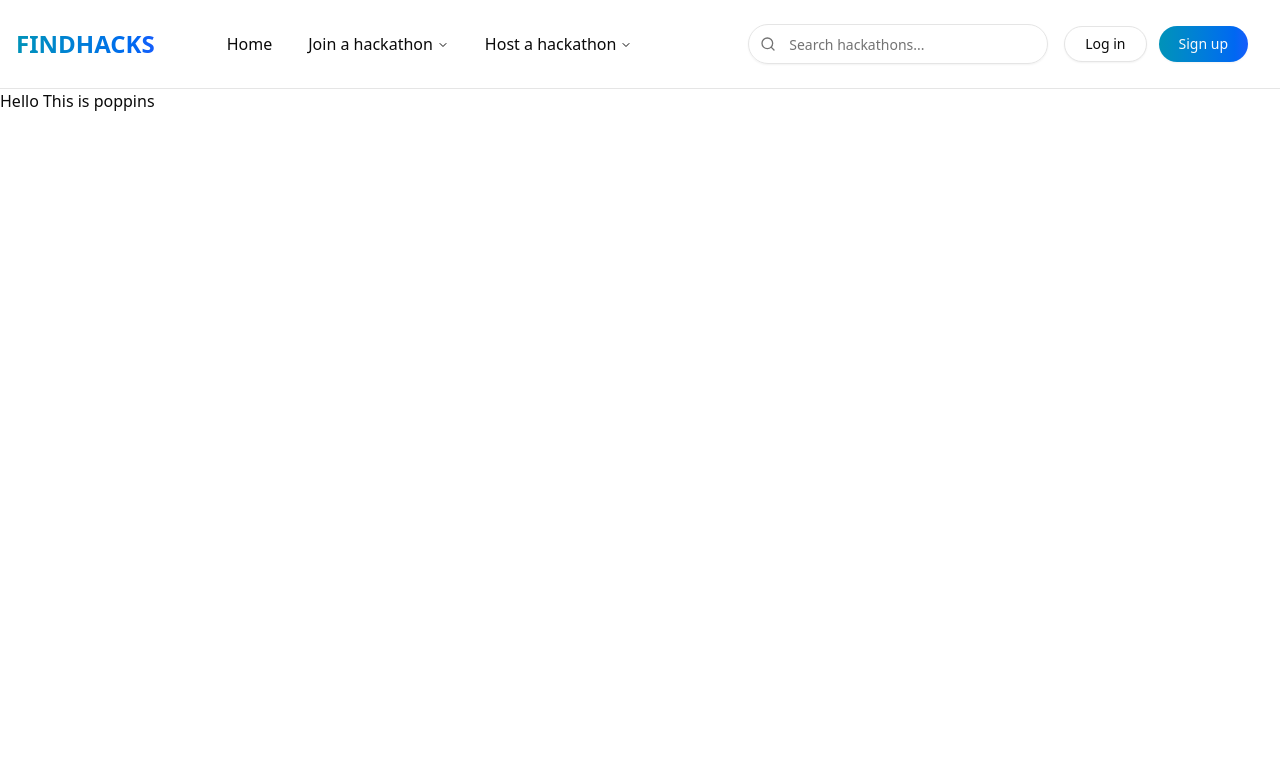
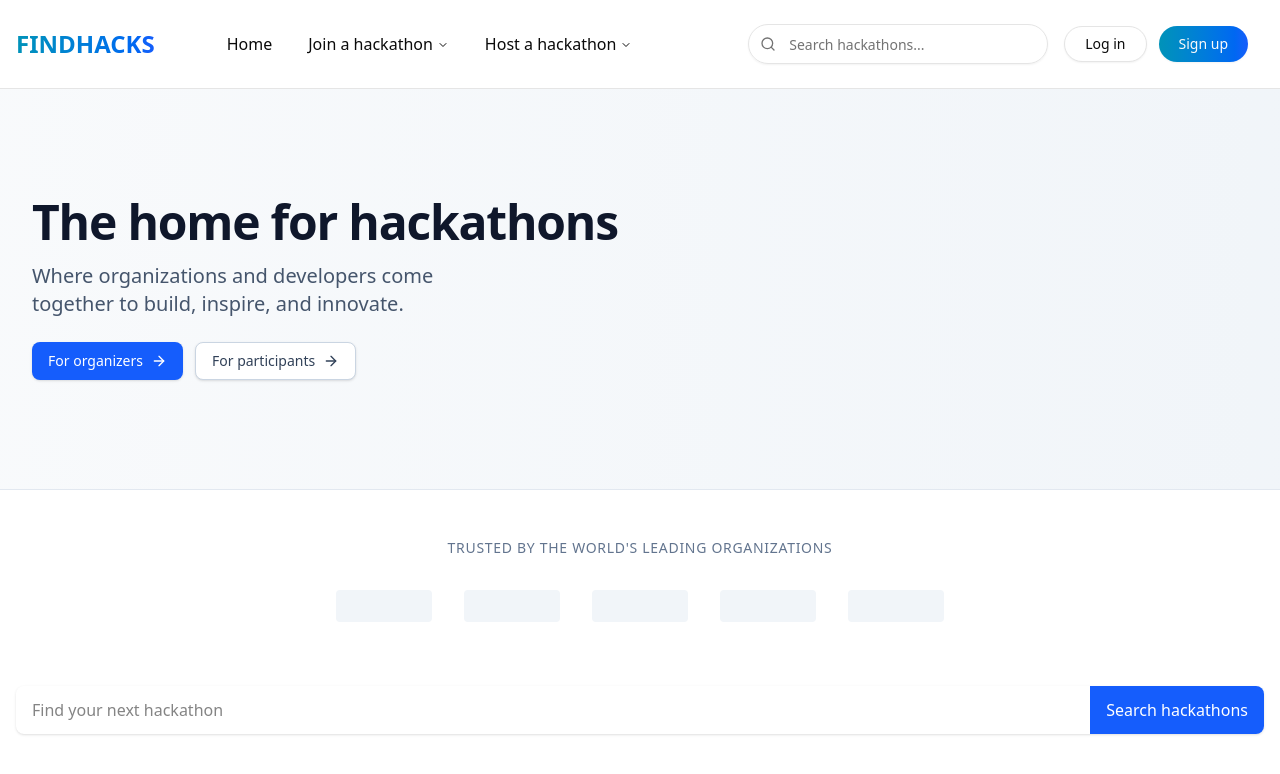
Before and after one commit to dhanush-ts/FH, a Next.js app: page / in a window 1280 px wide. Shown: the top 774 px of the page. Built offline with nearby package versions, Linux system fonts and the light colour scheme.

Commit message:
added banner page

```diff
--- a/app/globals.css
+++ b/app/globals.css
@@ -198,3 +198,16 @@
     @apply bg-background text-foreground;
   }
 }
+
+@keyframes lottie-bottom-grow {
+  0% {
+    transform: translateY(100%) scale(0.5);
+  }
+  100% {
+    transform: translateY(0) scale(1);
+  }
+}
+
+.animate-lottie-bottom-grow {
+  animation: lottie-bottom-grow 2s ease-in-out forwards;
+}
--- a/app/page.js
+++ b/app/page.js
@@ -1,10 +1,45 @@
-import { Button } from "@/components/ui/button";
+import Banner from "@/components/hero/Banner";
+
 
 export default function Home() {
   return (
-    <div className="">
-      Hello
-      This is poppins
-    </div>
-  );
+    <main>
+      <Banner />
+
+      {/* Rest of the page content would go here */}
+      <div className="container mx-auto px-4 py-12">
+        <div className="text-center mb-12">
+          <p className="text-sm font-medium text-slate-500 uppercase tracking-wider">
+            TRUSTED BY THE WORLD'S LEADING ORGANIZATIONS
+          </p>
+          <div className="mt-8 flex flex-wrap justify-center gap-8 items-center">
+            {/* Placeholder for company logos */}
+            <div className="h-8 w-24 bg-slate-100 rounded"></div>
+            <div className="h-8 w-24 bg-slate-100 rounded"></div>
+            <div className="h-8 w-24 bg-slate-100 rounded"></div>
+            <div className="h-8 w-24 bg-slate-100 rounded"></div>
+            <div className="h-8 w-24 bg-slate-100 rounded"></div>
+          </div>
+        </div>
+
+        <div className="mt-16">
+          <div className="relative">
+            <div className="flex items-center">
+              <input
+                type="text"
+                placeholder="Find your next hackathon"
+                className="block w-full rounded-md border-slate-300 shadow-sm focus:border-blue-500 focus:ring-blue-500 py-3 px-4 pr-10"
+              />
+              <button
+                type="button"
+                className="absolute right-0 top-0 h-full px-4 py-2 bg-blue-600 text-white font-medium rounded-r-md hover:bg-blue-700 focus:outline-none focus:ring-2 focus:ring-blue-500 focus:ring-offset-2"
+              >
+                Search hackathons
+              </button>
+            </div>
+          </div>
+        </div>
+      </div>
+    </main>
+  )
 }
--- /dev/null
+++ b/components/hero/Banner.js
@@ -0,0 +1,61 @@
+"use client"
+import { DotLottieReact } from "@lottiefiles/dotlottie-react"
+import { ArrowRight } from "lucide-react"
+import Link from "next/link"
+
+export default function Banner() {
+  return (
+    <div className="w-full bg-gradient-to-r from-slate-50 to-slate-100 border-b border-slate-200">
+      <div className="container mx-auto px-4 sm:px-6 lg:px-8">
+        <div className="h-[400px] max-w-7xl m-auto md:h-[400px] relative">
+          <div className="grid grid-cols-1 md:grid-cols-2 gap-8 items-center h-full">
+            <div className="flex flex-col justify-center space-y-4 z-10">
+              <h1 className="text-3xl font-bold tracking-tight text-slate-900 sm:text-4xl md:text-5xl">The home for hackathons</h1>
+              <p className="text-slate-600 max-w-md md:text-xl">
+                Where organizations and developers come together to build, inspire, and innovate.
+              </p>
+              <div className="flex flex-col sm:flex-row gap-3 pt-2">
+                <Link
+                  href="#organizers"
+                  className="inline-flex items-center justify-center rounded-md bg-blue-600 px-4 py-2 text-sm font-medium text-white shadow-sm hover:bg-blue-700 focus:outline-none focus:ring-2 focus:ring-blue-500 focus:ring-offset-2"
+                >
+                  For organizers
+                  <ArrowRight className="ml-2 h-4 w-4" />
+                </Link>
+                <Link
+                  href="#participants"
+                  className="inline-flex items-center justify-center rounded-md border border-slate-300 bg-white px-4 py-2 text-sm font-medium text-slate-700 shadow-sm hover:bg-slate-50 focus:outline-none focus:ring-2 focus:ring-blue-500 focus:ring-offset-2"
+                >
+                  For participants
+                  <ArrowRight className="ml-2 h-4 w-4" />
+                </Link>
+              </div>
+            </div>
+
+            {/* Right side - Lottie animations - Hidden on mobile */}
+            <div className="hidden md:flex absolute right-0 bottom-0 overflow-hidden h-full w-full md:w-2/3 justify-end">
+              <div className="flex flex-row scale-150 -mb-54 transform-gpu origin-bottom">
+                {/* <div className="w-[400px] h-full overflow-y-hidden relative">
+                  <DotLottieReact
+                    src="https://lottie.host/504971d7-b4d8-4693-96db-3542620a5840/CCaklii2uA.lottie"
+                    loop
+                    autoplay
+                    className="w-full h-full object-cover bottom-0 transform translate-y-[10%]"
+                  />
+                </div> */}
+                <div className="h-full overflow-y-hidden relative">
+                  <DotLottieReact
+                    src="https://lottie.host/1a152ffb-afc9-4e30-a3e2-ab79a9e67355/wqdhYEEymI.lottie"
+                    loop
+                    autoplay
+                    className="w-full h-full object-cover transform translate-y-[5%]"
+                  />
+                </div>
+              </div>
+            </div>
+          </div>
+        </div>
+      </div>
+    </div>
+  )
+}
--- a/package.json
+++ b/package.json
@@ -9,6 +9,7 @@
     "lint": "next lint"
   },
   "dependencies": {
+    "@lottiefiles/dotlottie-react": "^0.13.0",
     "@radix-ui/react-dialog": "^1.1.6",
     "@radix-ui/react-navigation-menu": "^1.2.5",
     "@radix-ui/react-slot": "^1.1.2",
```
Also changed, not shown: 1 other file (tests, documents, lock files or other folders).
